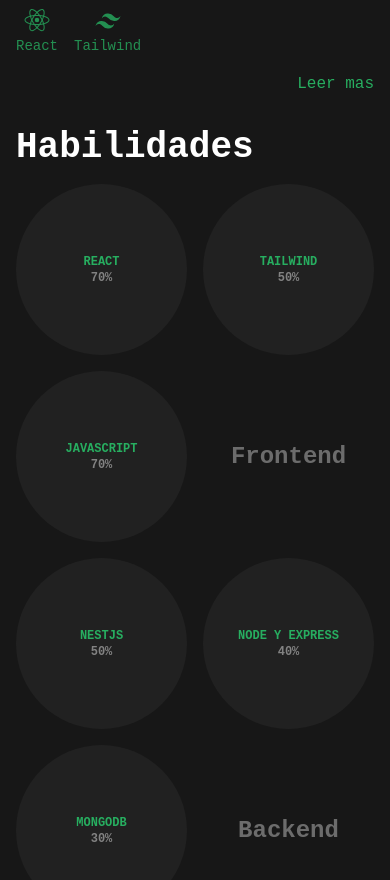
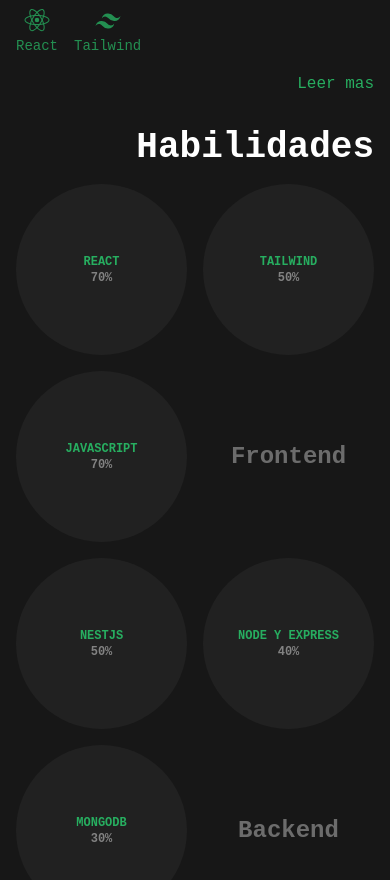
Before and after one commit to santiagoSuarez219/portfolio, a React (Vite) app: page / in a window 390 px wide. Shown: the part 2180-3060 px from the top of the page. Built offline with nearby package versions, Linux system fonts and the light colour scheme.

Commit message:
Remove scroll-to-top arrows from sections

```diff
--- a/src/Components/MyEducation/index.jsx
+++ b/src/Components/MyEducation/index.jsx
@@ -9,9 +9,6 @@
     <section id="my-education" className="mt-8 flex flex-col items-center">
       <div className="w-full flex items-center md:gap-4">
         <h2 className="text-left text-4xl lg:text-5xl">Educacion</h2>
-        <a href="#header-section" className="hidden md:block">
-          <HiArrowSmallUp className="text-green-color w-10 h-10 animate-bounce" />
-        </a>
       </div>
       <div className="w-full mt-4 grid md:grid-cols-2 gap-4">
         {education.map((edu) => (
--- a/src/Components/MyExperience/index.jsx
+++ b/src/Components/MyExperience/index.jsx
@@ -7,9 +7,6 @@
     <section id="my-experience" className="flex flex-col items-center mt-8">
       <div className="w-full flex items-center md:gap-4 lg:gap-6 md:justify-end">
         <h2 className="text-left text-4xl lg:text-5xl">Experiencia</h2>
-        <a href="#header-section" className="hidden md:block">
-          <HiArrowSmallUp className="text-green-color w-10 h-10 animate-bounce" />
-        </a>
       </div>
       <div className="mt-4 w-full grid md:grid-cols-1 md:gap-6 gap-4">
         <CardEducation
--- a/src/Components/MySkills/index.jsx
+++ b/src/Components/MySkills/index.jsx
@@ -13,12 +13,9 @@
       id="my-skills"
       className="mt-8 lg:mt-12 flex flex-col lg:gap-6 gap-4"
     >
-      <div className="w-full flex md:justify-end md:gap-4">
-        <a href="#header-section">
-          <HiArrowSmallUp className="hidden md:block text-green-color w-10 h-10 animate-bounce" />
-        </a>
-        <h2 className="text-4xl lg:text-5xl">Habilidades</h2>
-      </div>
+      <h2 className="text-4xl lg:text-5xl w-full flex justify-end">
+        Habilidades
+      </h2>
       <div className="w-full grid md:grid-cols-2 md:gap-6 gap-4">
         <div>
           <LayaoutSkills
```
